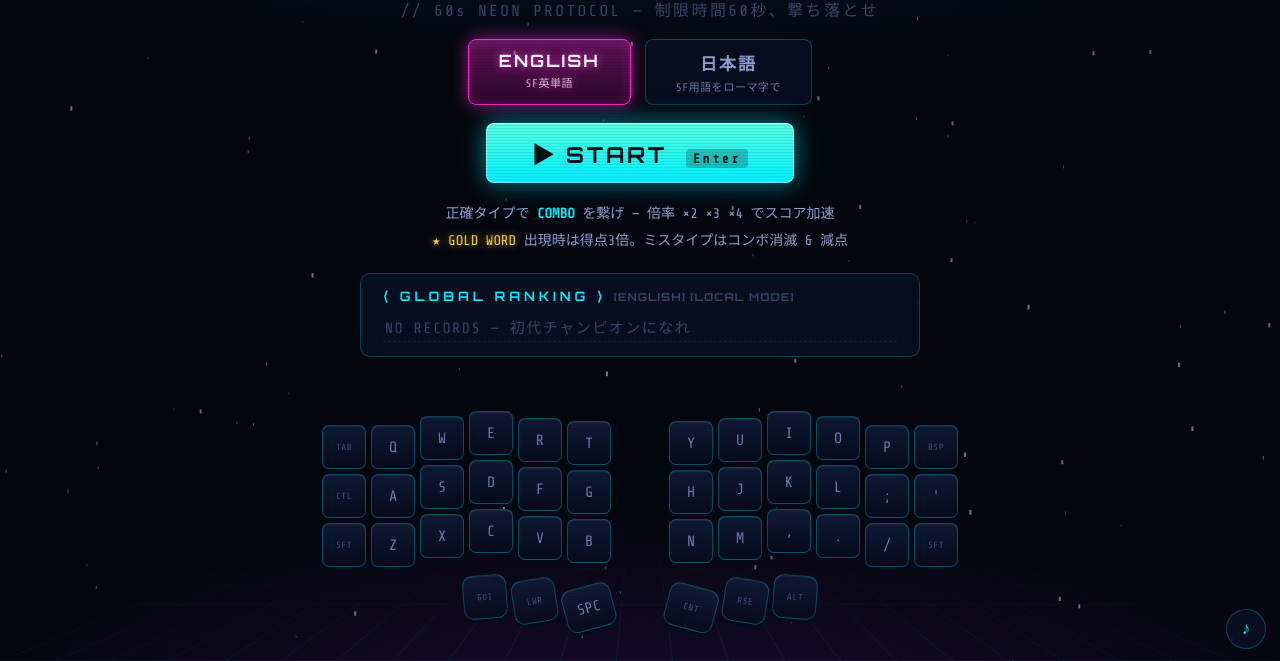
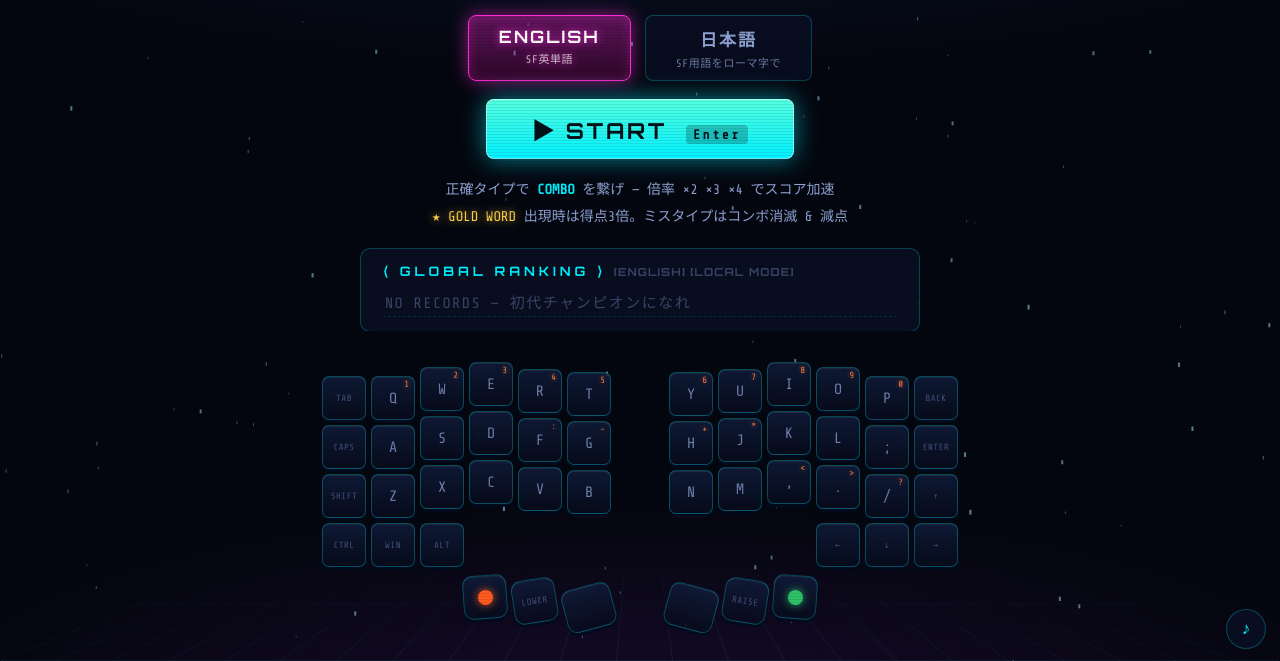
Before and after one commit to 56kuma/cornix-typing-game, a website: page public/index.html in a window 1280 px wide. Shown: the part 139-800 px from the top of the page. Drawn offline with nearby package versions, Linux system fonts and the light colour scheme; no server answers.

Commit message:
微修正、キーボードレイアウト

```diff
--- a/public/game.js
+++ b/public/game.js
@@ -335,11 +335,11 @@ const GOLD_RATE = 0.12;
 const GOLD_MULT = 3;
 const multOf = c => (c >= 50 ? 4 : c >= 25 ? 3 : c >= 10 ? 2 : 1);
 
-/* ---------- Cornix layout (3x6 + 3 thumbs per half) ---------- */
+/* ---------- Cornix layout (実機写真に準拠) ---------- */
 const LAYOUT = {
   left: {
     cols: [
-      ['Tab', 'Ctl', 'Sft'],
+      ['Tab', 'Caps', 'Shift'],
       ['q', 'a', 'z'],
       ['w', 's', 'x'],
       ['e', 'd', 'c'],
@@ -347,7 +347,8 @@ const LAYOUT = {
       ['t', 'g', 'b'],
     ],
     offsets: [14, 14, 5, 0, 7, 10],
-    thumbs: ['Gui', 'Lwr', ' '],          // ' ' = space key
+    bottom: ['Ctrl', 'Win', 'Alt'],
+    thumbs: ['dot-o', 'Lower', 'blank'],
   },
   right: {
     cols: [
@@ -356,11 +357,19 @@ const LAYOUT = {
       ['i', 'k', ','],
       ['o', 'l', '.'],
       ['p', ';', '/'],
-      ['Bsp', "'", 'Sft'],
+      ['Back', 'Enter', '↑'],
     ],
     offsets: [10, 7, 0, 5, 14, 14],
-    thumbs: ['Ent', 'Rse', 'Alt'],
+    bottom: ['←', '↓', '→'],
+    thumbs: ['blank', 'Raise', 'dot-g'],
   },
+};
+// キー右上の小さな第2ラベル(数字・記号オーバーレイ / 実機のオレンジ刻印)
+const SUB = {
+  q: '1', w: '2', e: '3', r: '4', t: '5',
+  y: '6', u: '7', i: '8', o: '9', p: '0',
+  f: ':', g: '-', h: '+', j: '*',
+  ',': '<', '.': '>', '/': '?',
 };
 // 列→指 (左手は外側→内側、右手は内側→外側の並びなので別定義)
 const FINGER = {
@@ -375,25 +384,58 @@ function buildKeyboard() {
   for (const hand of ['left', 'right']) {
     const half = document.createElement('div');
     half.className = `kbd-half ${hand}`;
+
+    const colsWrap = document.createElement('div');
+    colsWrap.className = 'kbd-cols';
     LAYOUT[hand].cols.forEach((col, ci) => {
       const colEl = document.createElement('div');
       colEl.className = 'kbd-col';
       colEl.style.marginTop = LAYOUT[hand].offsets[ci] + 'px';
       col.forEach(k => colEl.appendChild(makeKey(k, hand, ci, false)));
-      half.appendChild(colEl);
+      colsWrap.appendChild(colEl);
     });
+    half.appendChild(colsWrap);
+
+    if (LAYOUT[hand].bottom) {
+      const row = document.createElement('div');
+      row.className = 'kbd-bottom';
+      LAYOUT[hand].bottom.forEach(k => row.appendChild(makeKey(k, hand, -1, false)));
+      half.appendChild(row);
+    }
+
     const thumbs = document.createElement('div');
     thumbs.className = 'kbd-thumbs';
     LAYOUT[hand].thumbs.forEach(k => thumbs.appendChild(makeKey(k, hand, -1, true)));
     half.appendChild(thumbs);
+
     kbd.appendChild(half);
   }
 }
 function makeKey(k, hand, ci, isThumb) {
   const el = document.createElement('div');
-  const isChar = k.length === 1;
-  el.className = 'key' + (isChar ? '' : ' mod') + (isThumb ? ' thumb' : '');
-  el.textContent = k === ' ' ? 'Spc' : k;
+  const thumbCls = isThumb ? ' thumb' : '';
+
+  if (k === 'blank') {            // 無刻印キー
+    el.className = 'key mod blank' + thumbCls;
+    return el;
+  }
+  if (k === 'dot-o' || k === 'dot-g') {  // 橙 / 緑 のドットキー
+    el.className = 'key mod dotkey' + thumbCls;
+    const dot = document.createElement('span');
+    dot.className = 'dot ' + (k === 'dot-o' ? 'dot-orange' : 'dot-green');
+    el.appendChild(dot);
+    return el;
+  }
+
+  const isChar = /^[a-z;,.\/']$/.test(k);
+  el.className = 'key' + (isChar ? '' : ' mod') + thumbCls;
+  el.textContent = k;
+  if (SUB[k]) {
+    const sub = document.createElement('span');
+    sub.className = 'sub';
+    sub.textContent = SUB[k];
+    el.appendChild(sub);
+  }
   if (isChar) {
     keyEls[k] = {
       el, hand,
--- a/public/style.css
+++ b/public/style.css
@@ -405,10 +405,15 @@ body.missflash::after {
 #finger-hint b { color: var(--cyan); text-shadow: 0 0 10px rgba(0,240,255,.7); }
 
 #kbd { display: flex; gap: 58px; align-items: flex-start; }
-.kbd-half { position: relative; display: flex; gap: 5px; }
+.kbd-half { position: relative; display: flex; flex-direction: column; gap: 5px; }
+.kbd-cols { display: flex; gap: 5px; }
 .kbd-col { display: flex; flex-direction: column; gap: 5px; }
+.kbd-bottom { display: flex; gap: 5px; }
+.kbd-half.left  .kbd-bottom { justify-content: flex-start; }
+.kbd-half.right .kbd-bottom { justify-content: flex-end; }
 
 .key {
+  position: relative;
   width: 44px; height: 44px;
   display: grid; place-items: center;
   border: 1px solid rgba(0, 240, 255, .28);
@@ -421,6 +426,20 @@ body.missflash::after {
 }
 .key.mod { font-size: 9px; letter-spacing: .05em; color: #44517c; }
 .key.thumb { border-radius: 10px; }
+.key.blank { color: transparent; }
+
+/* キー右上の数字・記号オーバーレイ */
+.key .sub {
+  position: absolute; top: 3px; right: 5px;
+  font-size: 9px; line-height: 1; color: #ff7a3c;
+  text-shadow: 0 0 5px rgba(255, 122, 60, .6);
+}
+
+/* 橙 / 緑 のドットキー */
+.key.dotkey { place-items: center; }
+.key .dot { width: 15px; height: 15px; border-radius: 50%; }
+.dot-orange { background: #ff5a1f; box-shadow: 0 0 9px rgba(255, 90, 31, .9); }
+.dot-green  { background: #2ec16a; box-shadow: 0 0 9px rgba(46, 193, 106, .9); }
 
 .kbd-thumbs { position: absolute; bottom: -52px; display: flex; gap: 5px; }
 .kbd-half.left  .kbd-thumbs { right: 0; }
```
Also changed, not shown: README.md.
